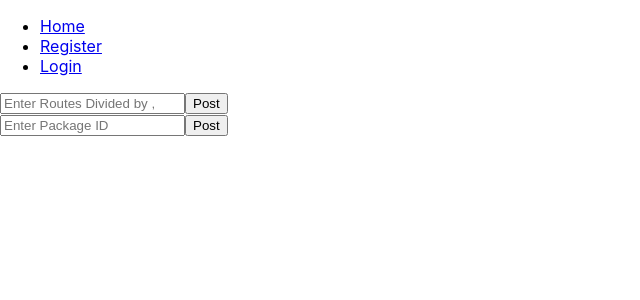
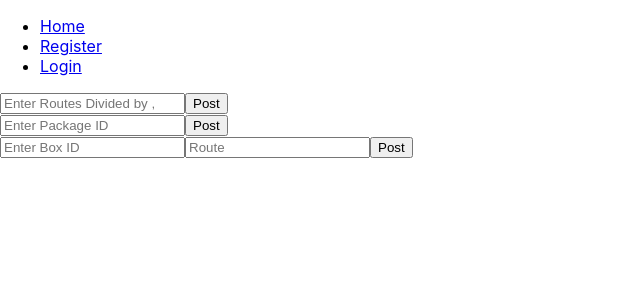
Before and after one commit to Golobcek02/Pametni-Paketnik-Frontend, a React (Create React App) app: page /packageRoutes in a window 1280 px wide. Shown: the top 300 px of the page, without its empty margins (0-640 px from the left). Built offline with nearby package versions, Linux system fonts and the light colour scheme; no server answers.

Commit message:
Basic orders system completed just have to add removing routes

```diff
--- a/src/Components/PackageRoutes/PackageRoutes.jsx
+++ b/src/Components/PackageRoutes/PackageRoutes.jsx
@@ -1,5 +1,6 @@
-import {useState} from "react";
+import {useEffect, useState} from "react";
 import axios from "axios";
+import Cookies from "js-cookie";
 
 export function PackageRoutes() {
     const [nonParsedRoutes, setNonParsedRoutes] = useState("");
@@ -21,6 +22,27 @@ export function PackageRoutes() {
             console.log(err)
         })
     }
+
+    function updateOrder() {
+        const parsedRoutes = nonParsedRoutes.split(",").map(route => route.trim());
+        axios.post(`http://localhost:5551/updateOrderRoute/${boxId}`, parsedRoutes).then((res) => {
+            console.log(res)
+        }).catch((err) => {
+            console.log(err)
+        })
+
+    }
+
+    useEffect(() => {
+        axios.get(`http://localhost:5551/getUserOrders/${Cookies.get('id')}`, {
+            BoxId: parseInt(boxId),
+            Status: "Pending"
+        }).then((res) => {
+            console.log(res)
+        }).catch((err) => {
+            console.log(err)
+        })
+    }, [])
 
     return (
         <>
@@ -50,6 +72,27 @@ export function PackageRoutes() {
                     Post
                 </button>
             </div>
+            <div>
+                <input
+                    type="text"
+                    id="username"
+                    onChange={(e) => {
+                        setBoxId(parseInt(e.target.value));
+                    }}
+                    placeholder="Enter Box ID"
+                />
+                <input
+                    type="text"
+                    id="username"
+                    onChange={(e) => {
+                        setNonParsedRoutes(e.target.value);
+                    }}
+                    placeholder="Route"
+                />
+                <button type="submit" onClick={() => updateOrder()}>
+                    Post
+                </button>
+            </div>
         </>
     );
 }
```
